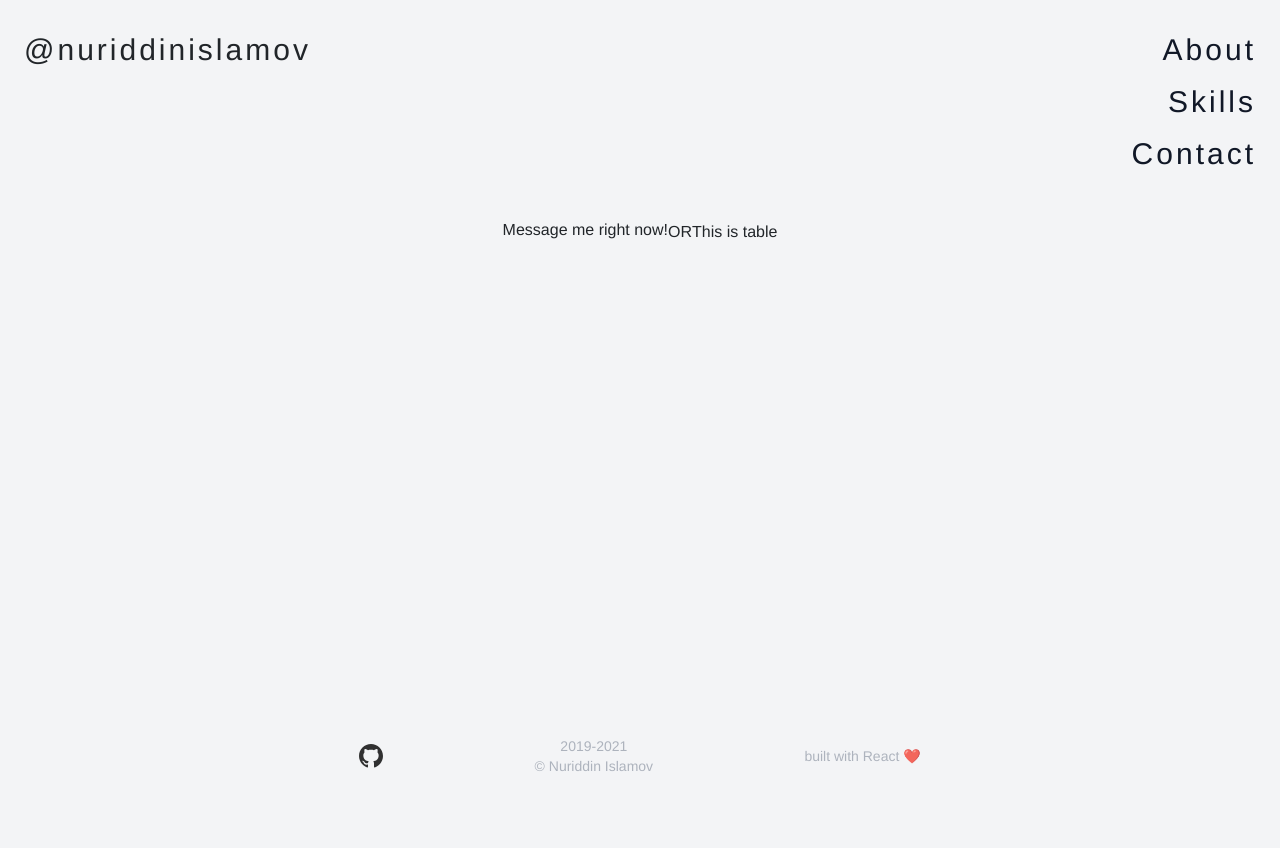
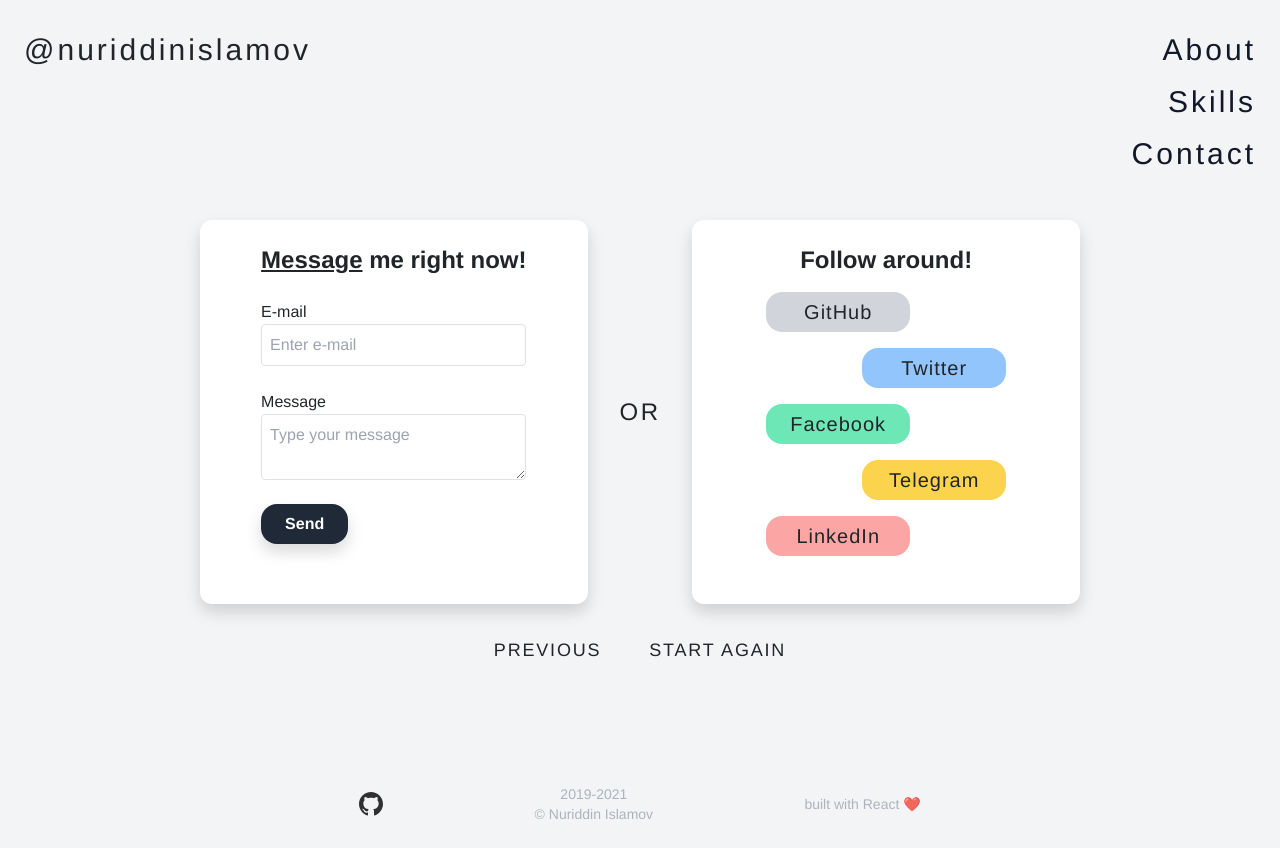
Before and after one commit to noonosh/nuriddinislamov.com-old, a React (Create React App) app: page /contact in a window 1280 px wide. Before the commit the page ends 800 px from the top, so only its background shows below. Built offline with nearby package versions, Linux system fonts and the light colour scheme.

Commit message:
Complete contact component

```diff
--- a/src/components/Contact.js
+++ b/src/components/Contact.js
@@ -1,25 +1,130 @@
 import React, { useEffect } from 'react';
 import Navbar from './Navbar';
 import Footer from './Footer';
+import Button from './Button';
+
+const socialNetworks = [
+	{
+		text: 'GitHub',
+		link: 'https://github.com/nuriddinislamov',
+		color: 'gray',
+	},
+	{
+		text: 'Twitter',
+		link: 'https://twitter.com/nuriddinislamov',
+		color: 'blue',
+	},
+	{
+		text: 'Facebook',
+		link: 'https://facebook.com/nuriddinislamov07',
+		color: 'green',
+	},
+	{
+		text: 'Telegram',
+		link: 'https://t.me/inuriddin',
+		color: 'yellow',
+	},
+	{
+		text: 'LinkedIn',
+		link: 'https://linkedin.com/in/nuriddinislamov',
+		color: 'red',
+	},
+];
 
 const Contact = () => {
 	useEffect(() => {
 		document.title = 'Contact me';
 	}, []);
+
+	const handleSubmit = () => {
+		console.log('Form submitted');
+		alert('Form submitted');
+	};
+
 	return (
 		<div className='page-container'>
 			<Navbar />
 			<section>
-				<div className='flex flex-col lg:flex-row lg:justify-center'>
+				<div className='max-w-sm mx-auto lg:max-w-4xl'>
+					<div className='lg:flex justify-evenly items-center'>
+						<div className='flex-grow lg:w-0 h-96 flex mx-2 flex-col items-center rounded-xl shadow bg-white'>
+							<div className='px-4'>
+								<h3 className='font-bold py-4 text-2xl'>
+									<u>Message</u> me right now!
+								</h3>
+								<form onSubmit={handleSubmit}>
+									<div className='flex flex-col mb-4'>
+										<label>E-mail</label>
+										<input
+											className='border p-2 rounded'
+											type='email'
+											id='_email'
+											name='email'
+											placeholder='Enter e-mail'
+										/>
+									</div>
+									<div className='flex flex-col mb-4'>
+										<label>Message</label>
+										<textarea
+											className='border p-2 rounded max-h-20'
+											type='text'
+											id='_text'
+											name='user_message'
+											placeholder='Type your message'
+										/>
+									</div>
+
+									<button
+										type='submit'
+										className='font-semibold text-base rounded-2xl bg-gray-800 text-white px-4 py-2 shadow transform transition hover:-translate-y-0.5'>
+										Send
+									</button>
+								</form>
+							</div>
+						</div>
+						<div className='text-2xl tracking-widest font-thin text-center m-6'>
+							OR
+						</div>
+						<div className='flex-grow lg:w-0 mx-2 h-96 text-center rounded-xl bg-white shadow flex flex-col'>
+							<h3 className='font-bold pt-4 pb2 text-2xl'>
+								Follow around!
+							</h3>
+							<ul className='text-center mx-auto text-xl tracking-wider font-normal leading-loose'>
+								{socialNetworks.map(socialNetwork => (
+									<li
+										className={`bg-${
+											socialNetwork.color
+										}-300 my-3 rounded-2xl px-4 ${
+											(socialNetworks.indexOf(
+												socialNetwork,
+											) +
+												1) %
+												2 ===
+											0
+												? 'ml-24 hover:translate-x-1.5 hover:translate-y-1.5'
+												: 'mr-24 hover:-translate-x-1.5 hover:-translate-y-1.5'
+										} transform transition`}>
+										<a
+											className='hover:text-current'
+											href={socialNetwork.link}
+											target='_blank'
+											rel='noreferrer'>
+											<span className='block'>
+												{socialNetwork.text}
+											</span>
+										</a>
+									</li>
+								))}
+							</ul>
+						</div>
+					</div>
+				</div>
+				<div className='flex justify-center mb-16 mt-4 lg:pb-12'>
 					<div>
-						<form>
-							<h3>Message me right now!</h3>
-							<div></div>
-						</form>
+						<Button text='Previous' route='/skills' />
 					</div>
-					<div>OR</div>
 					<div>
-						<table>This is table</table>
+						<Button text='Start again' route='/' />
 					</div>
 				</div>
 			</section>
```
